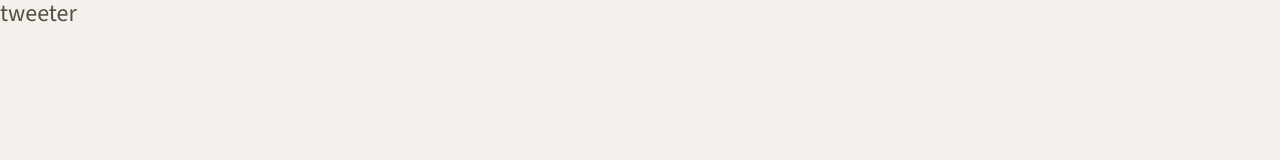
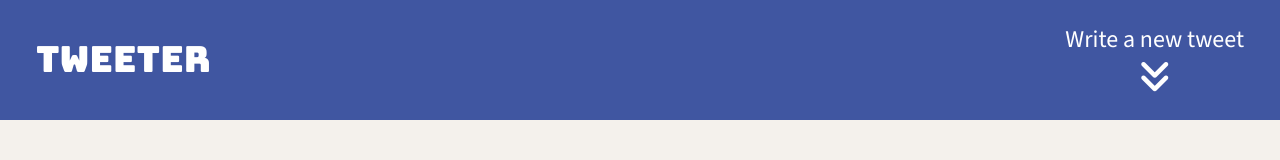
Before and after one commit to ArcaneCipher/tweeter, a website: page public/index.html in a window 1280 px wide. Drawn offline with nearby package versions, Linux system fonts and the light colour scheme.

Commit message:
Add nav.css. Update nav layout. Add Font Awesome icon library.

```diff
--- a/public/index.html
+++ b/public/index.html
@@ -10,6 +10,9 @@
     <!-- App CSS -->
     <link rel="stylesheet" href="/styles/layout.css" type="text/css" />
 
+    <!-- Navigation Bar CSS -->
+    <link rel="stylesheet" href="/styles/nav.css" type="text/css" />
+
     <!-- External JS -->
     <script src="https://ajax.googleapis.com/ajax/libs/jquery/3.4.1/jquery.min.js"></script>
 
@@ -20,12 +23,17 @@
     <link rel="preconnect" href="https://fonts.googleapis.com">
     <link rel="preconnect" href="https://fonts.gstatic.com" crossorigin>
     <link href="https://fonts.googleapis.com/css2?family=Bungee&family=Source+Sans+3:ital,wght@0,200..900;1,200..900&display=swap" rel="stylesheet">
+    <link rel="stylesheet" href="https://cdnjs.cloudflare.com/ajax/libs/font-awesome/6.6.0/css/all.min.css" integrity="sha512-Kc323vGBEqzTmouAECnVceyQqyqdsSiqLQISBL29aUW4U/M7pSPA/gEUZQqv1cwx4OnYxTxve5UMg5GT6L4JJg==" crossorigin="anonymous" referrerpolicy="no-referrer" />
   </head>
 
   <body>
     <!-- Top nav bar (fixed) -->
     <nav>
       <span>tweeter</span>
+      <div class="new-tweet">
+        Write a new tweet
+        <i class="fa fa-angle-double-down"></i>
+      </div>
     </nav>
 
     <!-- Page-specific (main) content here -->
--- /dev/null
+++ b/public/styles/nav.css
@@ -0,0 +1,32 @@
+/* nav.css */
+
+/*
+ * Navigation Bar Styles
+ */
+
+ nav {
+  height: 120px;
+  width: 100vw;
+  background-color: #4056A1;
+  color: #FFFFFF;
+  padding: 0 1.5em;
+  display: flex;
+  align-items: center; /* Vertically center the content */
+  justify-content: space-between; /* Space between logo and right content */
+}
+
+nav span {
+  font-family: "Bungee", cursive;
+  font-size: 1.5em; /* Optional: Adjust font size for emphasis */
+}
+
+nav .new-tweet {
+  text-align: center;
+  font-family: "Source Sans 3", sans-serif;
+}
+
+nav .new-tweet i {
+  font-size: 1.5em;
+  display: block; /* Position icon below the text */
+  margin-top: 5px; /* Add spacing between text and icon */
+}
--- a/server/data-files/initial-tweets.json
+++ b/server/data-files/initial-tweets.json
@@ -8,7 +8,7 @@
     "content": {
       "text": "If I have seen further it is by standing on the shoulders of giants"
     },
-    "created_at": 1731709327176
+    "created_at": 1731721951279
   },
   {
     "user": {
@@ -19,6 +19,6 @@
     "content": {
       "text": "Je pense , donc je suis"
     },
-    "created_at": 1731795727176
+    "created_at": 1731808351279
   }
 ]
```
